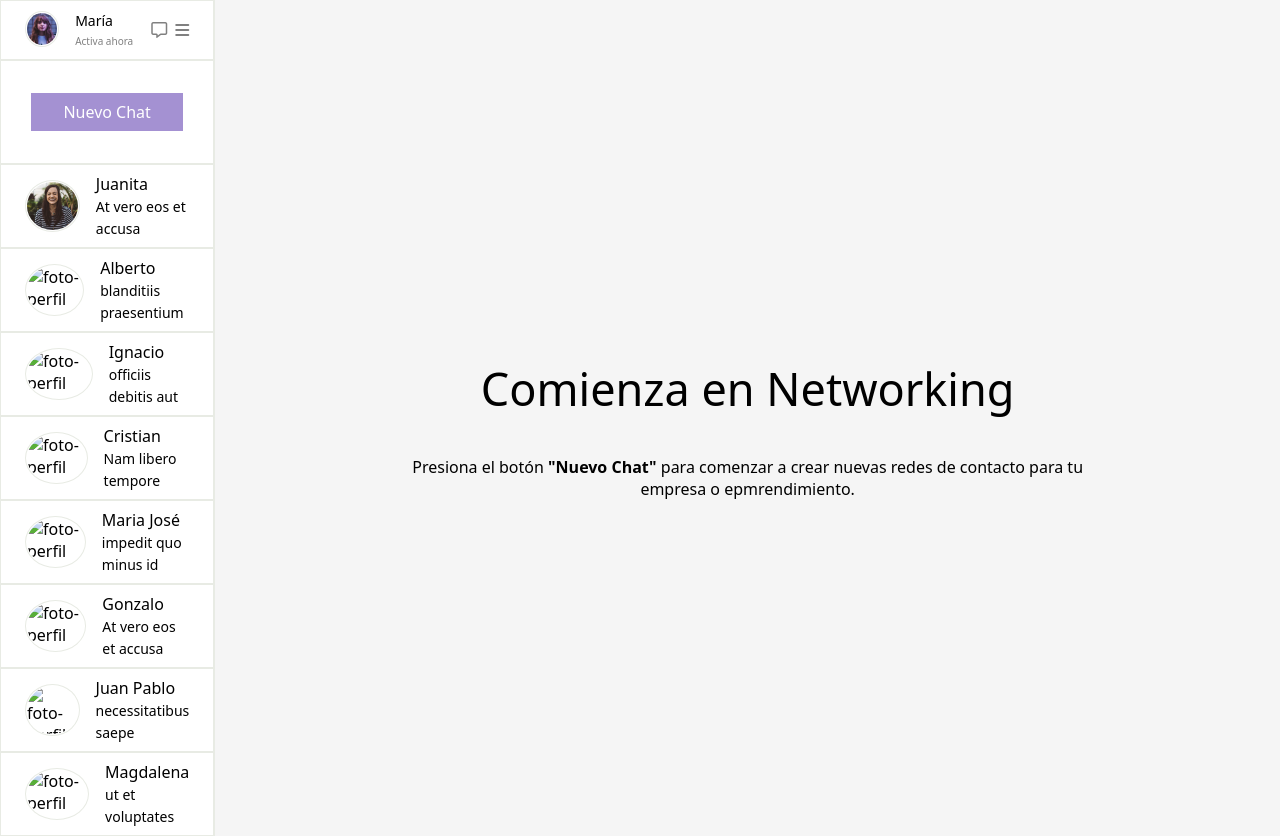
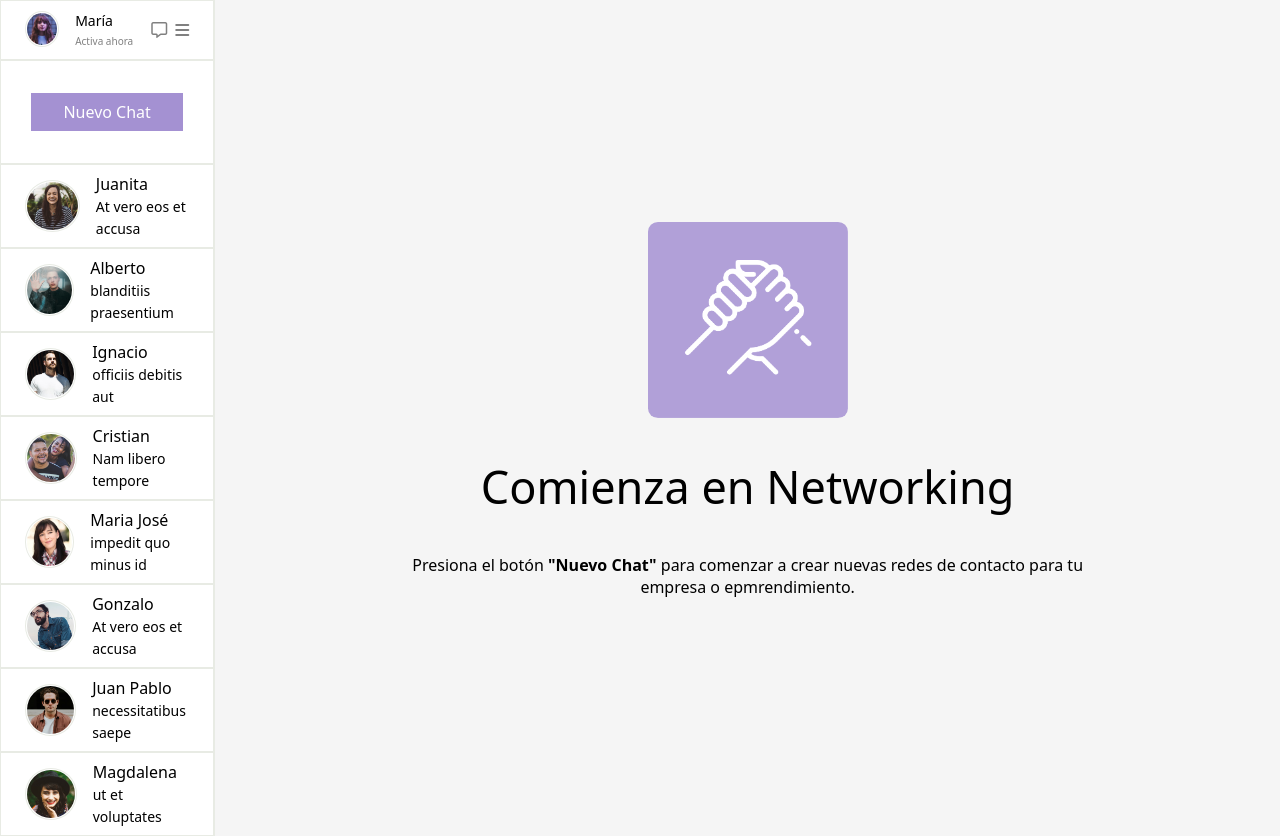
Before and after one commit to pablocelva/Contact-Me-SPA, a plain HTML site: page index.html in a window 1280 px wide. Drawn offline with Linux system fonts and the light colour scheme; the site is published under a folder, as on GitHub Pages, so addresses that start at the root find nothing.

Commit message:
prueba links 4

```diff
--- a/index.html
+++ b/index.html
@@ -27,56 +27,56 @@
             </div>
             <div class="lista-contactos">
                 <div class="card-perfil">
-                    <img src="./assets/images/Screen Shot 2018-11-28 at 15.27.14.jpg" alt="foto-perfil">
+                    <img src="assets/images/Screen Shot 2018-11-28 at 15.27.14.jpg" alt="foto-perfil">
                     <div>
                         <p>Juanita</p>
                         <p><small>At vero eos et accusa</small></p>
                     </div>
                 </div>
                 <div class="card-perfil">
-                    <img src="../assets/images/Screen Shot 2018-11-28 at 15.32.16.jpg" alt="foto-perfil">
+                    <img src="assets/images/Screen Shot 2018-11-28 at 15.32.16.jpg" alt="foto-perfil">
                     <div>
                         <p>Alberto</p>
                         <p><small>blanditiis praesentium</small></p>
                     </div>
                 </div>
                 <div class="card-perfil">
-                    <img src="../assets/images/Screen Shot 2018-11-28 at 15.30.34.jpg" alt="foto-perfil">
+                    <img src="assets/images/Screen Shot 2018-11-28 at 15.30.34.jpg" alt="foto-perfil">
                     <div>
                         <p>Ignacio</p>
                         <p><small>officiis debitis aut</small></p>
                     </div>
                 </div>
                 <div class="card-perfil">
-                    <img src="/assets/images/Screen Shot 2018-11-28 at 15.28.30.jpg" alt="foto-perfil">
+                    <img src="assets/images/Screen Shot 2018-11-28 at 15.28.30.jpg" alt="foto-perfil">
                     <div>
                         <p>Cristian</p>
                         <p><small>Nam libero tempore</small></p>
                     </div>
                 </div>
                 <div class="card-perfil">
-                    <img src="/assets/images/Screen Shot 2018-11-28 at 15.32.44.jpg" alt="foto-perfil">
+                    <img src="assets/images/Screen Shot 2018-11-28 at 15.32.44.jpg" alt="foto-perfil">
                     <div>
                         <p>Maria José</p>
                         <p><small>impedit quo minus id</small></p>
                     </div>
                 </div>
                 <div class="card-perfil">
-                    <img src="/assets/images/Screen Shot 2018-11-28 at 15.31.09.jpg" alt="foto-perfil">
+                    <img src="assets/images/Screen Shot 2018-11-28 at 15.31.09.jpg" alt="foto-perfil">
                     <div>
                         <p>Gonzalo</p>
                         <p><small>At vero eos et accusa</small></p>
                     </div>
                 </div>
                 <div class="card-perfil">
-                    <img src="../assets/images/Screen Shot 2018-11-28 at 15.30.54.jpg" alt="foto-perfil">
+                    <img src="assets/images/Screen Shot 2018-11-28 at 15.30.54.jpg" alt="foto-perfil">
                     <div>
                         <p>Juan Pablo</p>
                         <p><small>necessitatibus saepe</small></p>
                     </div>
                 </div>
                 <div class="card-perfil">
-                    <img src="/assets/images/Screen Shot 2018-11-28 at 15.28.04.jpg" alt="foto-perfil">
+                    <img src="assets/images/Screen Shot 2018-11-28 at 15.28.04.jpg" alt="foto-perfil">
                     <div>
                         <p>Magdalena</p>
                         <p><small>ut et voluptates</small></p>
@@ -85,7 +85,7 @@
             </div>
         </div>
         <div class="seccion-principal">
-            <img src="../assets/images/hand.png" alt="">
+            <img src="assets/images/hand.png" alt="">
             <div class="texto-principal">
                 <h2>Comienza en Networking</h2>
                 <p>Presiona el botón <b>"Nuevo Chat"</b> para comenzar a crear nuevas redes de contacto para tu empresa o epmrendimiento.</p>
```
